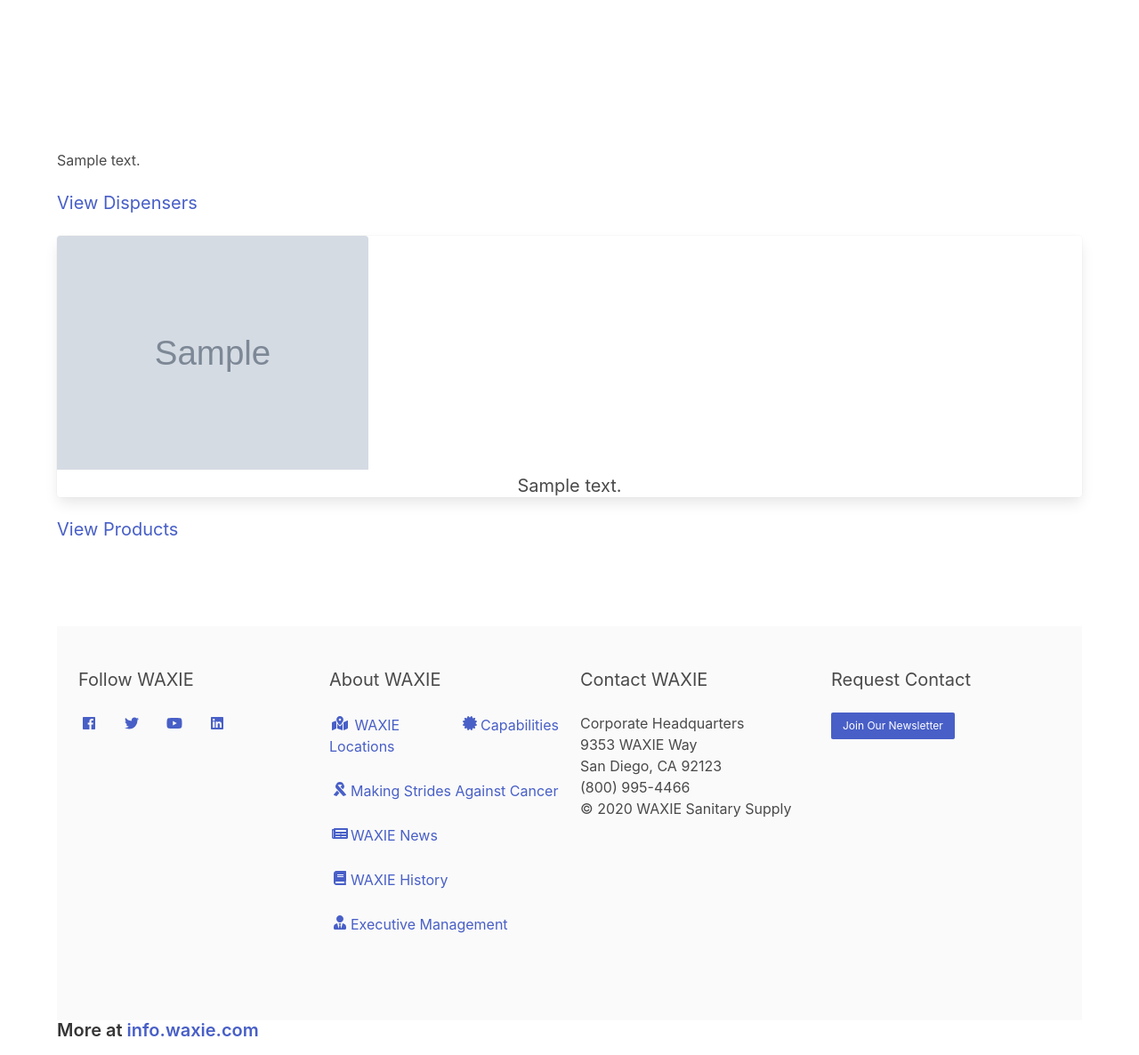
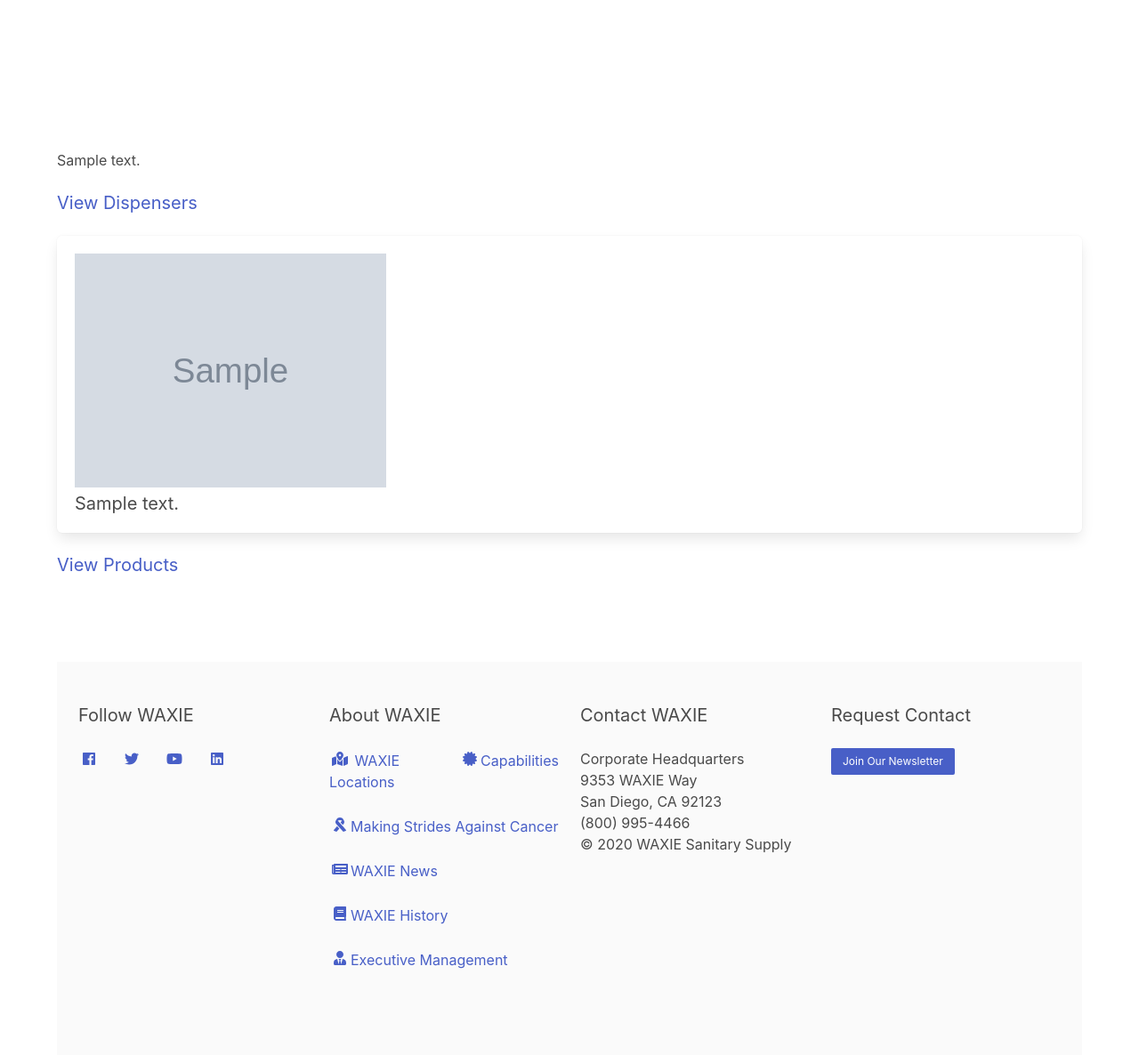
Before and after one commit to waxie-codes/WX-SOLSTA, a Python web app: template templates/index.html in a window 1280 px wide. Shown: the part 52-1238 px from the top of the page at 89% size. Before the commit the page ends 1217 px from the top, so only its background shows below. Run offline with Jinja, Linux system fonts and the light colour scheme; the template is opened without the code that fills it: most values are stand-ins (such as "Sample title", 1, 10 or a date in 2020); grey boxes marked "Sample" are stand-in pictures; some libraries are stand-ins or nearby versions.

Commit message:
update items

```diff
--- a/templates/index.html
+++ b/templates/index.html
@@ -19,15 +19,11 @@
       <div class="columns">
           {% for dispenser in dispensers %}
         <div class="column">
-          <div class="card">
-            <div class="card-image">
+          <div class="box">
+            <figure class="figure">
               <img style="width: 350px;" src="{{dispenser.image}}">
-            </div>
-            <div class="card-body">
-              <div class="has-text-centered">
-                <h3 class="subtitle">{{dispenser.product_description}}</h3>
-              </div>
-            </div>
+            </figure>
+            <h3 class="subtitle">{{dispenser.product_description}}</h3>
           </div>
         </div>
       {% endfor %}
```
Also changed, not shown: output/index.html (+12 -24 lines).
